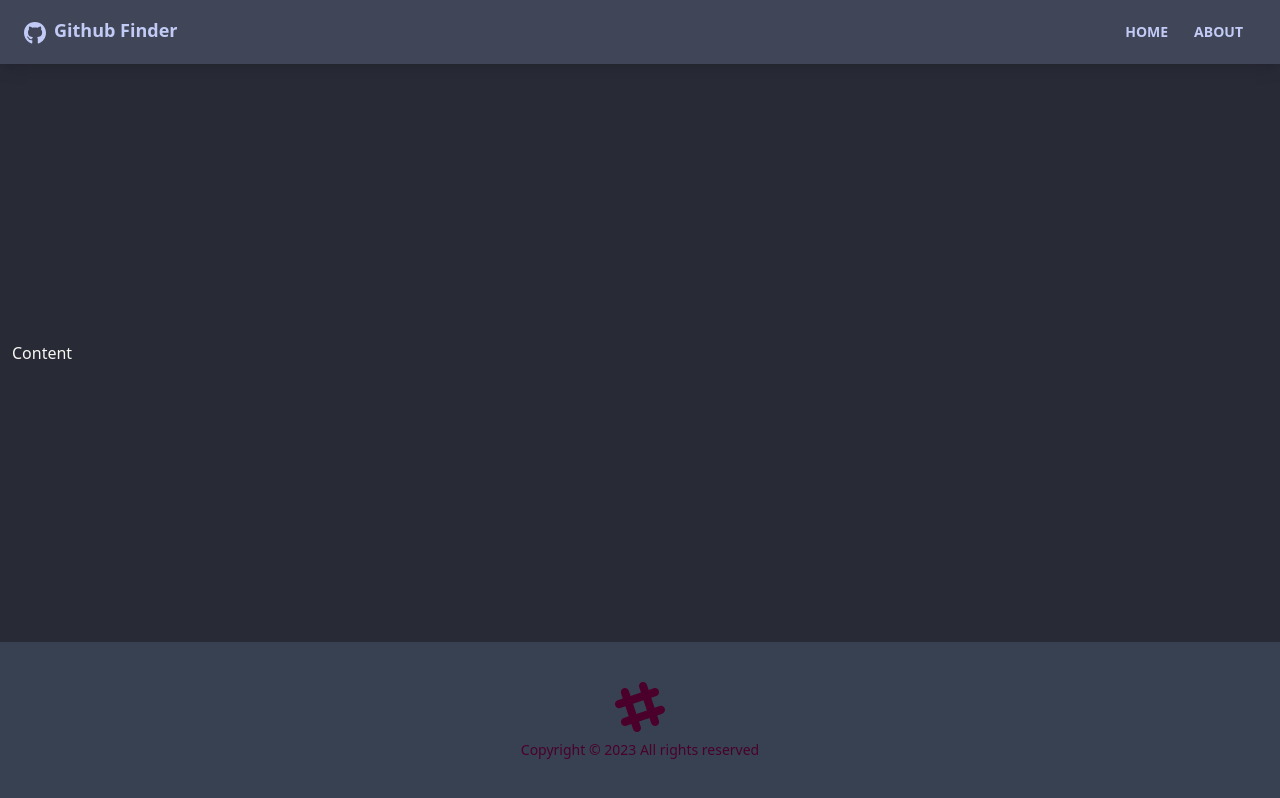
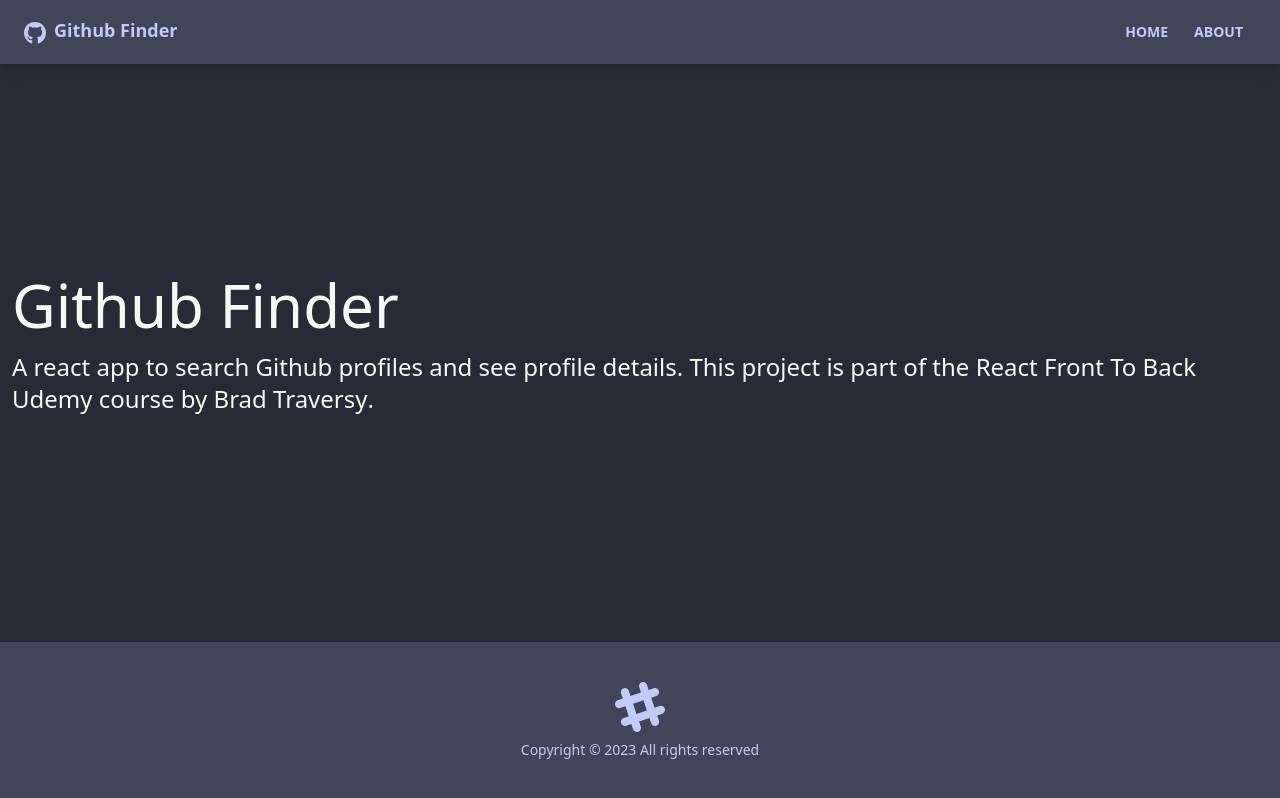
Before and after one commit to CarlaSlattery/Github-finder, a React (Vite) app: page /about in a window 1280 px wide. Built offline with nearby package versions, Linux system fonts and the light colour scheme.

Commit message:
added pages and routing to app

```diff
--- a/src/App.jsx
+++ b/src/App.jsx
@@ -1,7 +1,10 @@
-import { BrowserRouter as Router, Route } from "react-router-dom";
+import { BrowserRouter as Router, Route, Routes } from "react-router-dom";
 import Navbar from "./components/Navbar";
 import Footer from "./components/Footer";
-import reactLogo from "./assets/react.svg";
+import Home from "./pages/Home";
+import About from "./pages/About";
+import NotFound from "./pages/NotFound";
+
 
 function App() {
   return (
@@ -9,7 +12,14 @@
       <div className="flex flex-col justify-between h-screen">
         <Navbar />
 
-        <main className="container mx-auto px-3 pb-12">Content</main>
+        <main className="container mx-auto px-3 pb-12">
+          <Routes>
+            <Route path="/" element={<Home />} />
+            <Route path="/about" element={<About />} />
+            <Route path="/notfound" element={<NotFound />} />
+            <Route path="/*" element={<NotFound />} />
+          </Routes>
+        </main>
         <Footer />
       </div>
     </Router>
--- a/src/components/Footer.jsx
+++ b/src/components/Footer.jsx
@@ -3,7 +3,7 @@
 function Footer() {
     const footerYear = new Date().getFullYear()
   return (
-    <footer className="footer p-10 bg-gray-700 text-primary-content footer-center">
+    <footer className="footer p-10 bg-neutral text-neutral-content footer-center">
       <div>
         <svg
           width="50"
--- /dev/null
+++ b/src/pages/About.jsx
@@ -0,0 +1,23 @@
+
+function About() {
+  return (
+    <>
+      <h1 className="text-6xl mb-4">Github Finder</h1>
+      <p className="mb-4 text-2xl font-light">
+        A react app to search Github profiles and see profile details. This
+        project is part of the
+        <a href="https://www.udemy.com/course/modern-react-front-to-back/">
+          {" "}
+          React Front To Back
+        </a>{" "}
+        Udemy course by
+        <strong>
+          <a href="https://traversymedia.com"> Brad Traversy</a>
+        </strong>
+        .
+      </p>
+    </>
+  );
+}
+
+export default About
--- /dev/null
+++ b/src/pages/Home.jsx
@@ -0,0 +1,7 @@
+function Home() {
+  return <div>
+    <h1 className="text-6xl">Welcome</h1>
+  </div>;
+}
+
+export default Home;
--- /dev/null
+++ b/src/pages/NotFound.jsx
@@ -0,0 +1,21 @@
+import { FaHome } from "react-icons/fa"
+import {Link} from "react-router-dom"
+
+function NotFound() {
+  return (
+    <div className="hero">
+      <div className="text-center hero-content">
+        <div className="max-w-lg">
+          <h1 className="text-8xl font-bold mb-8">Oops!</h1>
+          <p className="text-5xl mb-8">404 - Page not found!</p>
+          <Link className="btn btn-primary btn-lg">
+            <FaHome className="mr-2" />
+            Back to Home
+          </Link>
+        </div>
+      </div>
+    </div>
+  )
+}
+
+export default NotFound
```
